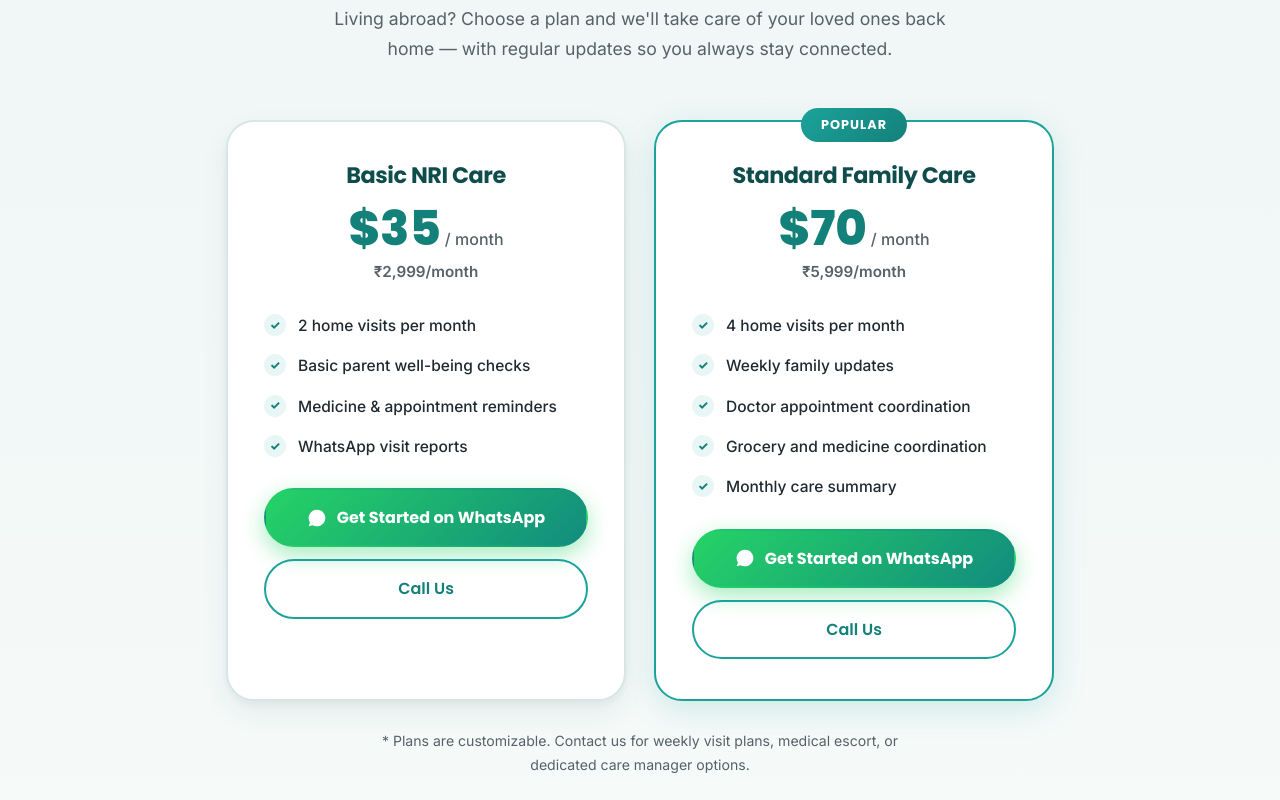
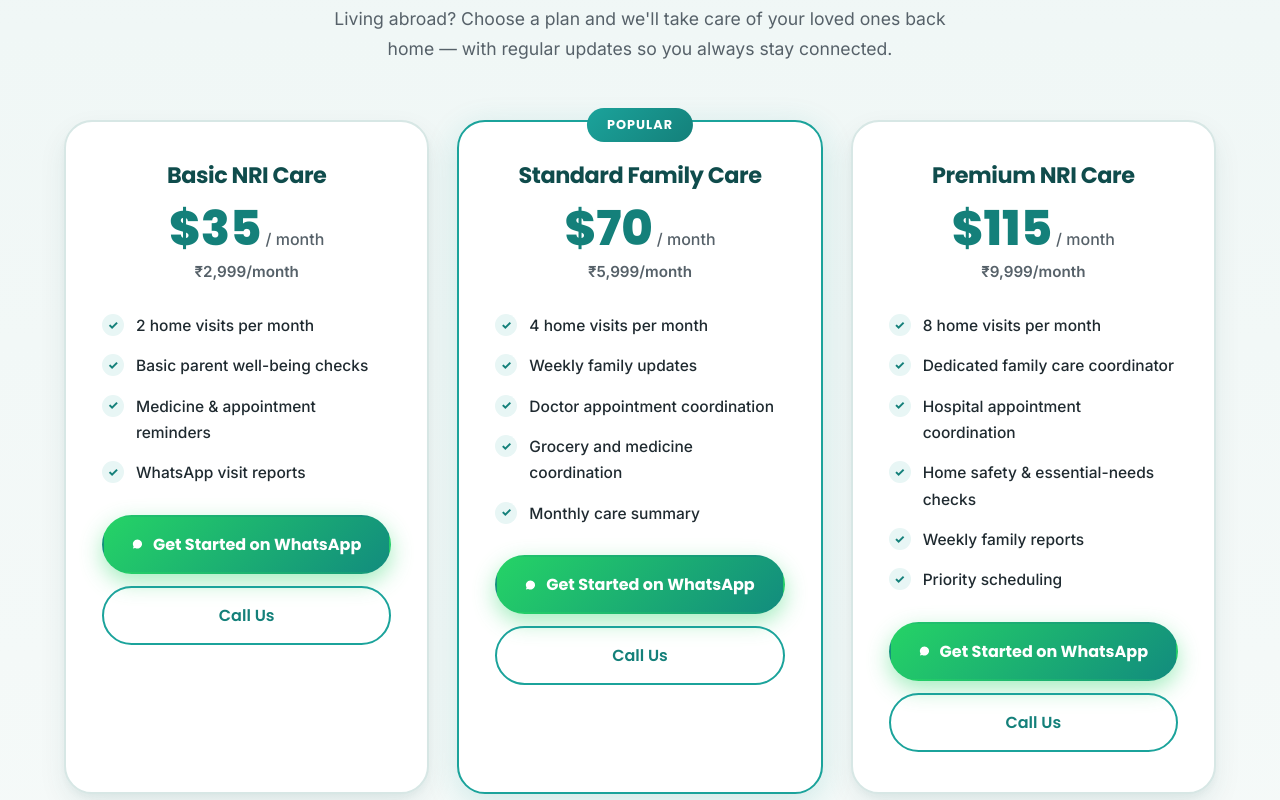
Before and after one commit to savaanecommers-maker/grace-home-care-nursing, a React (Vite) app: page / in a window 1280 px wide. Shown: the part 6940-7740 px from the top of the page. Built offline with nearby package versions, Linux system fonts and the light colour scheme.

Commit message:
Add Premium NRI Care plan, 3-column pricing grid

```diff
--- a/src/components/NRIPricing.jsx
+++ b/src/components/NRIPricing.jsx
@@ -28,6 +28,22 @@ const PLANS = [
       'Doctor appointment coordination',
       'Grocery and medicine coordination',
       'Monthly care summary',
+    ],
+  },
+  {
+    name: 'Premium NRI Care',
+    price: '$115',
+    period: 'month',
+    inr: '₹9,999/month',
+    highlight: false,
+    badge: null,
+    features: [
+      '8 home visits per month',
+      'Dedicated family care coordinator',
+      'Hospital appointment coordination',
+      'Home safety & essential-needs checks',
+      'Weekly family reports',
+      'Priority scheduling',
     ],
   },
 ]
--- a/src/styles.css
+++ b/src/styles.css
@@ -1484,7 +1484,8 @@ h1, h2, h3, h4 {
     linear-gradient(180deg, #eef6f5, #f6faf9);
 }
 .nri-pricing-grid {
-  display: flex;
+  display: grid;
+  grid-template-columns: repeat(3, 1fr);
   justify-content: center;
   gap: 28px;
   flex-wrap: wrap;
@@ -1497,7 +1498,6 @@ h1, h2, h3, h4 {
   border-radius: var(--radius-xl);
   padding: 40px 36px;
   width: 100%;
-  max-width: 400px;
   box-shadow: var(--card-shadow);
   display: flex;
   flex-direction: column;
@@ -1601,7 +1601,11 @@ h1, h2, h3, h4 {
   margin: 0 auto;
 }
 
+@media (max-width: 960px) {
+  .nri-pricing-grid { grid-template-columns: repeat(2, 1fr); }
+}
 @media (max-width: 540px) {
+  .nri-pricing-grid { grid-template-columns: 1fr; }
   .nri-plan-card { padding: 32px 24px; }
   .nri-plan-amount { font-size: 2.4rem; }
 }
```
